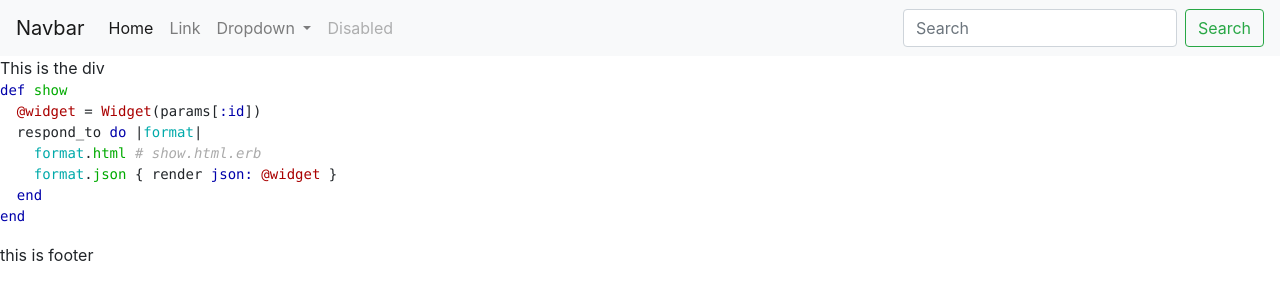
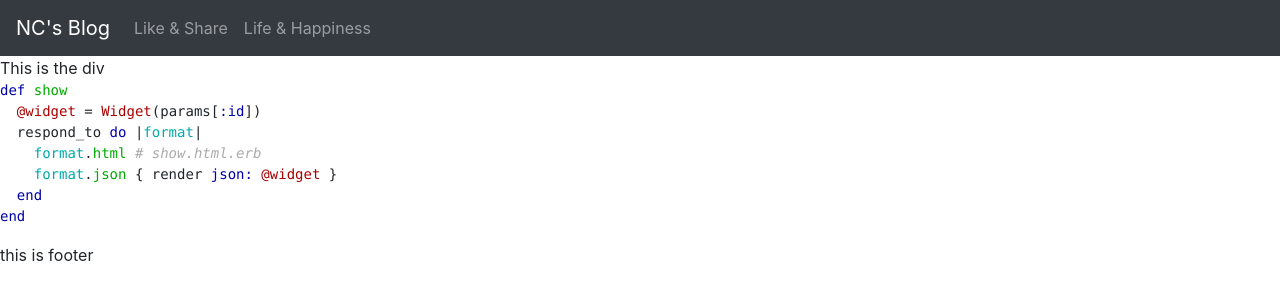
Before and after one commit to cuongnguyen2503/cuongnguyen2503.github.io, a Jekyll site: the page built from index.html, in a window 1280 px wide. Shown: the top 300 px of the page. Built offline with Jekyll 4.4.1, drawn with Linux system fonts in a browser that asks for light colours; nearby versions of some CDN libraries.

Commit message:
Update navbar

```diff
--- a/_includes/nav.html
+++ b/_includes/nav.html
@@ -1,35 +1,17 @@
-<nav class="navbar navbar-expand-lg navbar-light bg-light">
-  <a class="navbar-brand" href="#">Navbar</a>
+<nav class="navbar navbar-expand-md navbar-dark bg-dark text-white">
+  <a class="navbar-brand" href="https://cuongnguyen2503.github.io/">NC's Blog</a>
   <button class="navbar-toggler" type="button" data-toggle="collapse" data-target="#navbarSupportedContent" aria-controls="navbarSupportedContent" aria-expanded="false" aria-label="Toggle navigation">
     <span class="navbar-toggler-icon"></span>
   </button>
 
   <div class="collapse navbar-collapse" id="navbarSupportedContent">
     <ul class="navbar-nav mr-auto">
-      <li class="nav-item active">
-        <a class="nav-link" href="#">Home <span class="sr-only">(current)</span></a>
-      </li>
       <li class="nav-item">
-        <a class="nav-link" href="#">Link</a>
-      </li>
-      <li class="nav-item dropdown">
-        <a class="nav-link dropdown-toggle" href="#" id="navbarDropdown" role="button" data-toggle="dropdown" aria-haspopup="true" aria-expanded="false">
-          Dropdown
-        </a>
-        <div class="dropdown-menu" aria-labelledby="navbarDropdown">
-          <a class="dropdown-item" href="#">Action</a>
-          <a class="dropdown-item" href="#">Another action</a>
-          <div class="dropdown-divider"></div>
-          <a class="dropdown-item" href="#">Something else here</a>
-        </div>
-      </li>
+				<a class="nav-link" href="#">Like & Share</a>
+			</li>
       <li class="nav-item">
-        <a class="nav-link disabled" href="#">Disabled</a>
+        <a class="nav-link" href="#">Life & Happiness</a>
       </li>
     </ul>
-    <form class="form-inline my-2 my-lg-0">
-      <input class="form-control mr-sm-2" type="search" placeholder="Search" aria-label="Search">
-      <button class="btn btn-outline-success my-2 my-sm-0" type="submit">Search</button>
-    </form>
   </div>
 </nav>
```
